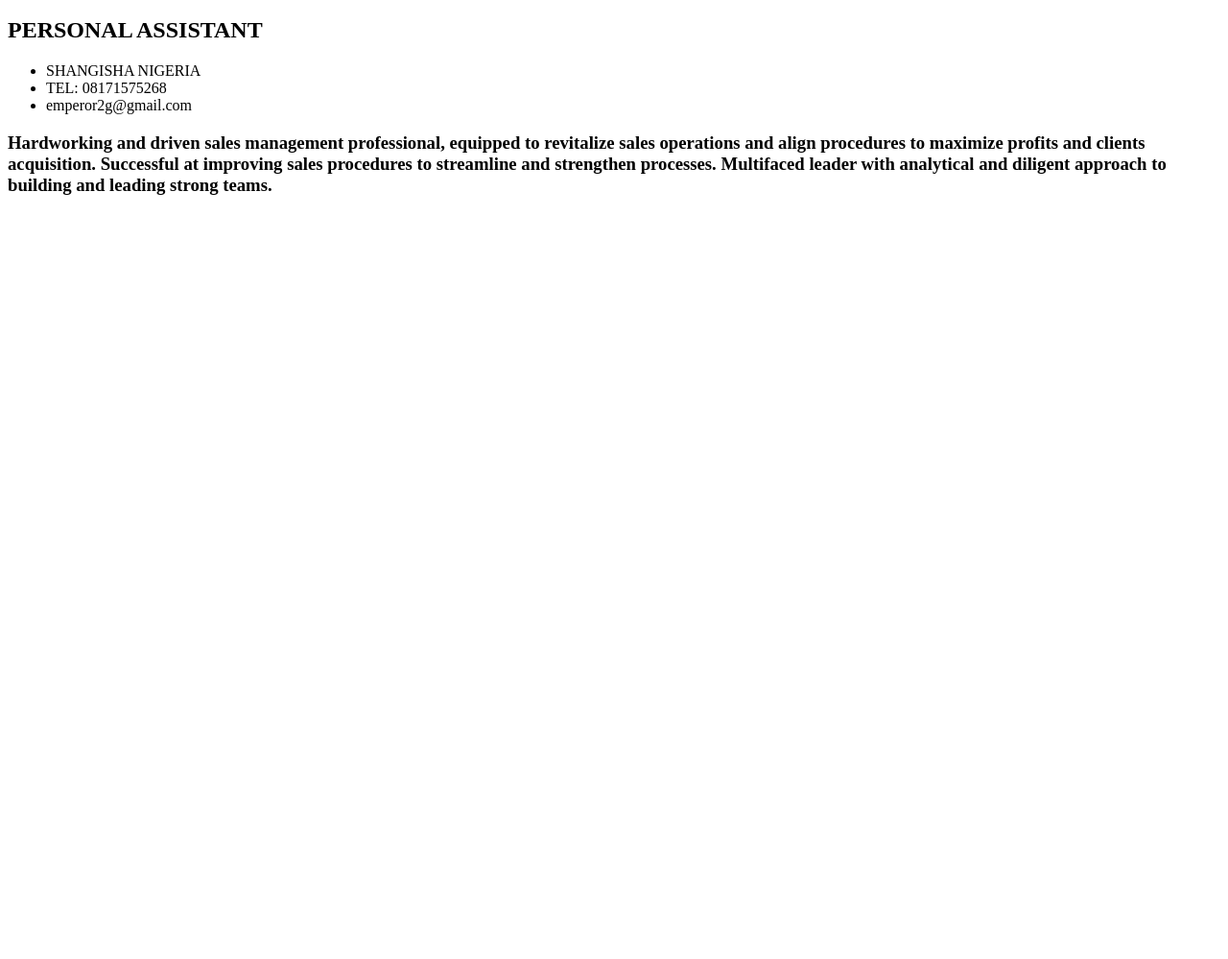
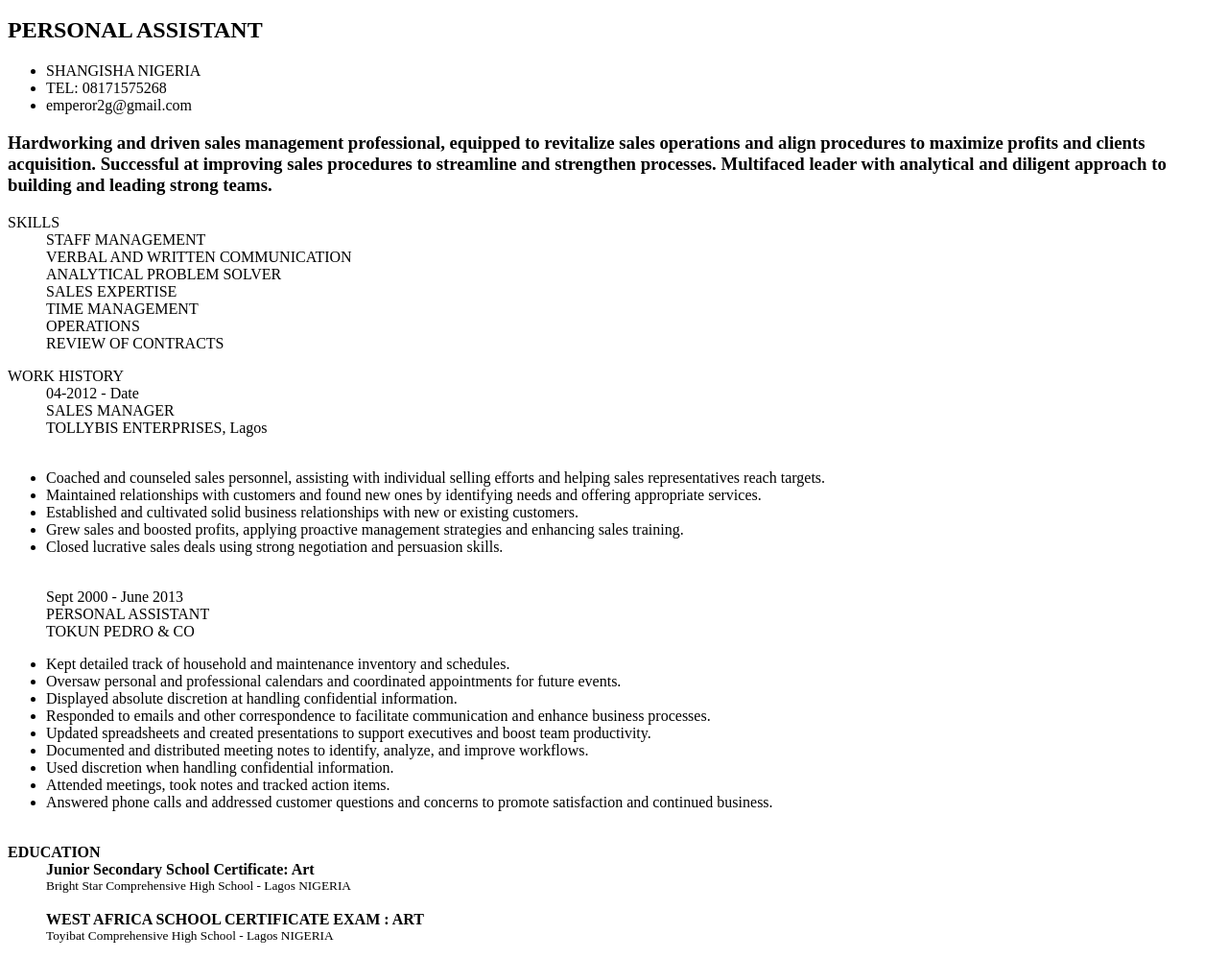
Before and after one commit to JamesAbiolaBisiriyu/my_cv, a plain HTML site: page index.html in a window 1280 px wide. Shown: the part 48-1047 px from the top of the page at 96% size. Before the commit the page ends 800 px from the top, so only its background shows below. Drawn offline with Linux system fonts and the light colour scheme.

Commit message:
Skill, work history and education added

```diff
--- a/index.html
+++ b/index.html
@@ -13,6 +13,42 @@
       to maximize profits and clients acquisition. Successful at improving
       sales procedures to streamline and strengthen processes. Multifaced
       leader with analytical and diligent approach to building and leading strong teams.</h3></p>
+    <dl><dt>SKILLS</dt>
+      <dd>STAFF MANAGEMENT</dd>
+      <dd>VERBAL AND WRITTEN COMMUNICATION</dd>
+      <dd>ANALYTICAL PROBLEM SOLVER</dd>
+      <dd>SALES EXPERTISE</dd>
+      <dd>TIME MANAGEMENT</dd>
+      <dd>OPERATIONS</dd>
+      <dd>REVIEW OF CONTRACTS</dd>
+    </dl>
+    <dl>
+      <dt>WORK HISTORY</dt>
+      <dd>04-2012 - Date <br>SALES MANAGER <br>TOLLYBIS ENTERPRISES, Lagos</dd><br>
+      <ul>
+        <li>Coached and counseled sales personnel,
+          assisting with individual selling efforts and helping sales representatives reach targets.</li>
+        <li>Maintained relationships with customers and found new ones by identifying needs and offering appropriate services.</li>
+        <li>Established and cultivated solid business relationships with new or existing customers.</li>
+        <li>Grew sales and boosted profits, applying proactive management strategies and enhancing sales training.</li>
+        <li>Closed lucrative sales deals using strong negotiation and persuasion skills.</li>
+      </ul><br>
+      <dd>Sept 2000 - June 2013 <br> PERSONAL ASSISTANT <br> TOKUN PEDRO & CO</dd>
+      <ul>
+        <li>Kept detailed track of household and maintenance inventory and schedules.</li>
+        <li>Oversaw personal and professional calendars and coordinated appointments for future events.</li>
+        <li>Displayed absolute discretion at handling confidential information.</li>
+        <li>Responded to emails and other correspondence to facilitate communication and enhance business processes.</li>
+        <li>Updated spreadsheets and created presentations to support executives and boost team productivity. </li>
+        <li>Documented and distributed meeting notes to identify, analyze, and improve workflows.</li>
+        <li>Used discretion when handling confidential information.</li>
+        <li>Attended meetings, took notes and tracked action items.</li>
+        <li>Answered phone calls and addressed customer questions and concerns to promote satisfaction and continued business.</li>
+      </ul><br>
+      <dt> <b> EDUCATION</b></dt>
+      <dd><b>Junior Secondary School Certificate: Art </b><br><sub> Bright Star Comprehensive High School - Lagos NIGERIA</sub></dd><br>
+      <dd><b>WEST AFRICA SCHOOL CERTIFICATE EXAM : ART </b><br> <sub>Toyibat Comprehensive High School - Lagos NIGERIA</sub></dd>
+    </dl>
 
   </body>
 </html>
```
